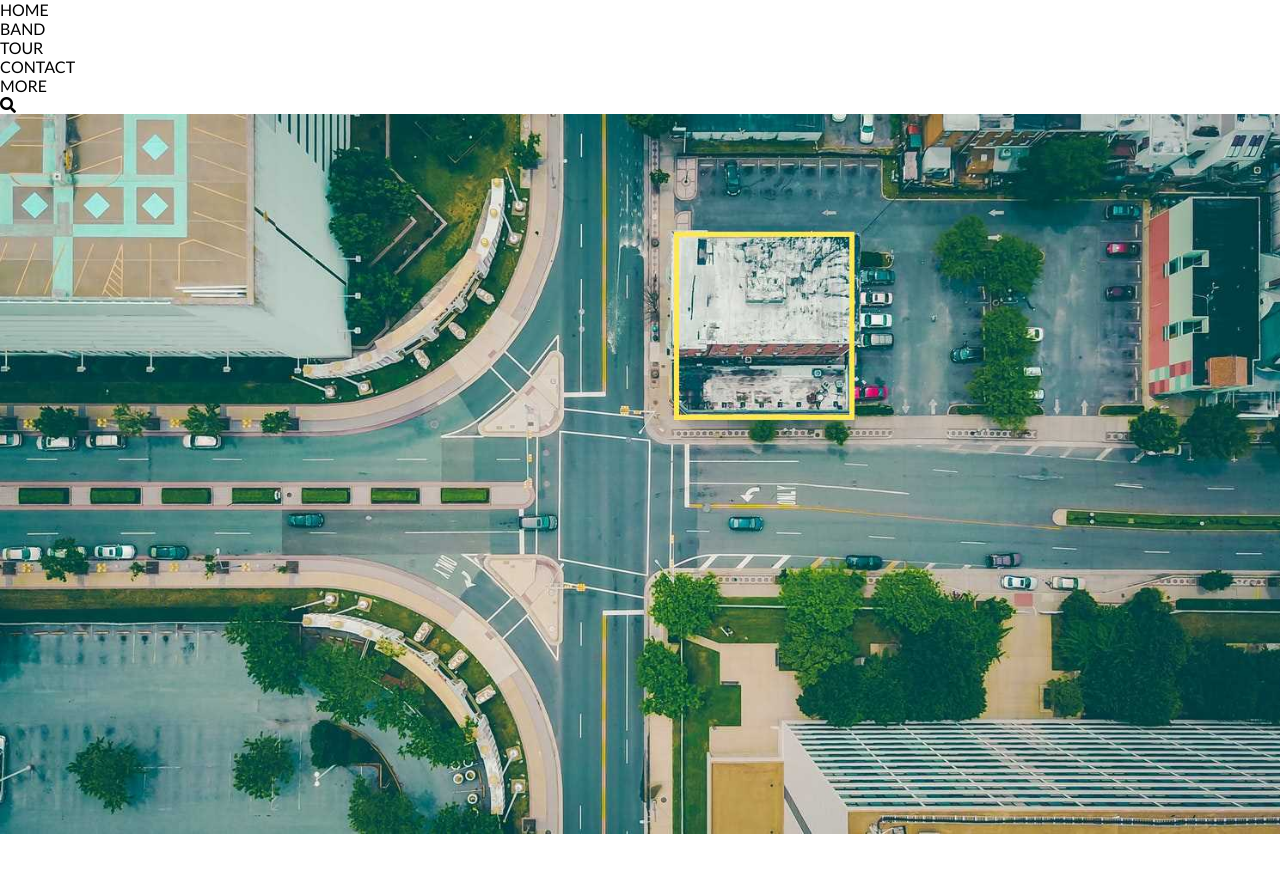
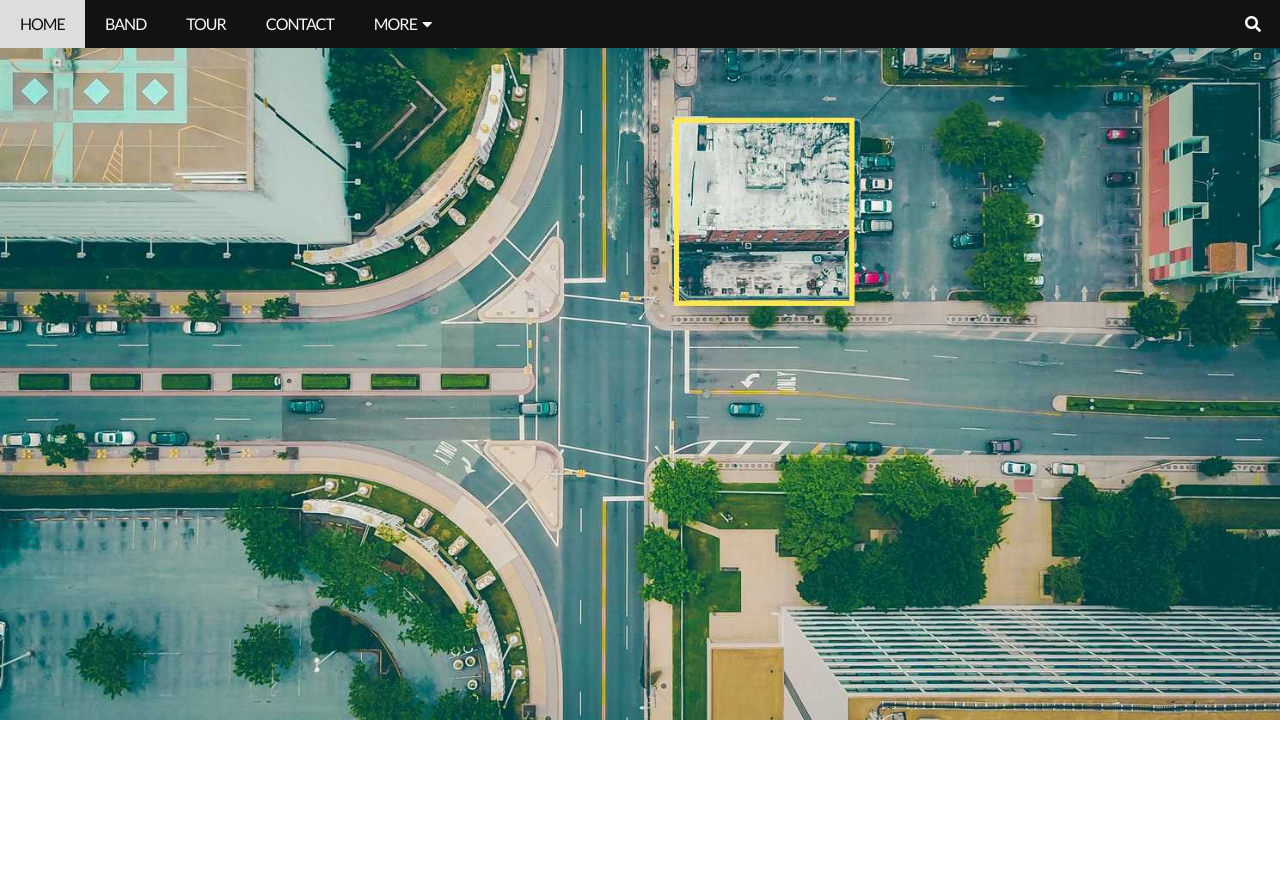
Before and after one commit to booldook/2021-sc-web-05-band, a plain HTML site: page html/index.html in a window 1280 px wide. Shown: the top 872 px of the page. Drawn offline with Linux system fonts and the light colour scheme.

Commit message:
일단 올리자

```diff
--- a/css/base.css
+++ b/css/base.css
@@ -17,6 +17,7 @@ time, mark, audio, video, input, select {
 	border: 0;
 	font-size: 100%;
 	font: inherit;
+	line-height: 1;
 	vertical-align: baseline;
 	box-sizing: border-box;
 }
@@ -50,6 +51,7 @@ img {vertical-align: bottom;}
 .clearfix::after {display: block; content: ""; clear: both;}
 .img {width: 100%;}
 .imgx {max-width: 100%;}
+a {display: inline-block;}
 
 .swiper-button-prev,
 .swiper-button-next,
--- a/css/index.css
+++ b/css/index.css
@@ -3,12 +3,24 @@
 
 
 /************** default ***************/
-html, body {font: 16px 'Lato', sans-serif; height: 5000px;}
+html, body {font: 16px 'Lato', sans-serif; height: 5000px; letter-spacing: -1px;}
 .wrapper {max-width: 800px; padding: 0 16px; margin: auto;}
 
 
 /************** header-wrapper ***************/
-
+.header-wrapper {position: fixed; width: 100%; background-color: #121212; color: #f9f9f9;}
+.header-wrapper > .navi-wrapper {float: left;}
+.header-wrapper > .navi-wrapper > .navi {float: left; position: relative;}
+.header-wrapper > .navi-wrapper > .navi > a {padding: 1em 1.25em;}
+.header-wrapper > .navi-wrapper > .navi:hover {background-color: #ddd; color: #121212;}
+.header-wrapper > .navi-wrapper > .navi .fa {margin-left: 0.325em;}
+.header-wrapper > .navi-wrapper > .navi:hover > .sub-wrap {display: block;}
+.header-wrapper > .navi-wrapper > .navi > .sub-wrap {position: absolute; background-color: #f1f1f1; color: #121212; box-shadow: 0 0 6px rgba(0, 0, 0, .5); display: none;}
+.header-wrapper > .navi-wrapper > .navi > .sub-wrap > .sub:hover {background-color: #ddd;}
+.header-wrapper > .navi-wrapper > .navi > .sub-wrap > .sub > a {width: 160px; padding: 1em 1.25em;}
+.header-wrapper > .search-wrapper {float: right;}
+.header-wrapper > .search-wrapper:hover {background-color: #f32;}
+.header-wrapper > .search-wrapper > a {padding: 1em 1.25em;}
 
 
 /************** main-wrapper ***************/
@@ -33,22 +45,22 @@ html, body {font: 16px 'Lato', sans-serif; height: 5000px;}
 
 
 /************** response ***************/
-@media (min-width: 576px) {
+@media (max-width: 1400px) {
 
 }
 
-@media (min-width: 768px) {
+@media (max-width: 1200px) {
 
 }
 
-@media (min-width: 992px) {
+@media (max-width: 992px) {
 
 }
 
-@media (min-width: 1200px) {
+@media (max-width: 768px) {
 
 }
 
-@media (min-width: 1400px) {
+@media (max-width: 576px) {
 
 }
--- a/html/index.html
+++ b/html/index.html
@@ -19,7 +19,14 @@
 			<li class="navi"><a href="#">BAND</a></li>
 			<li class="navi"><a href="#">TOUR</a></li>
 			<li class="navi"><a href="#">CONTACT</a></li>
-			<li class="navi"><a href="#">MORE</a></li>
+			<li class="navi">
+				<a href="#">MORE<i class="fa fa-caret-down"></i></a>
+				<ul class="sub-wrap">
+					<li class="sub"><a href="#">Merchandise</a></li>
+					<li class="sub"><a href="#">Extras</a></li>
+					<li class="sub"><a href="#">Media</a></li>
+				</ul>
+			</li>
 		</ul>
 		<div class="search-wrapper">
 			<a href="#" class="fa fa-search"></a>
```
